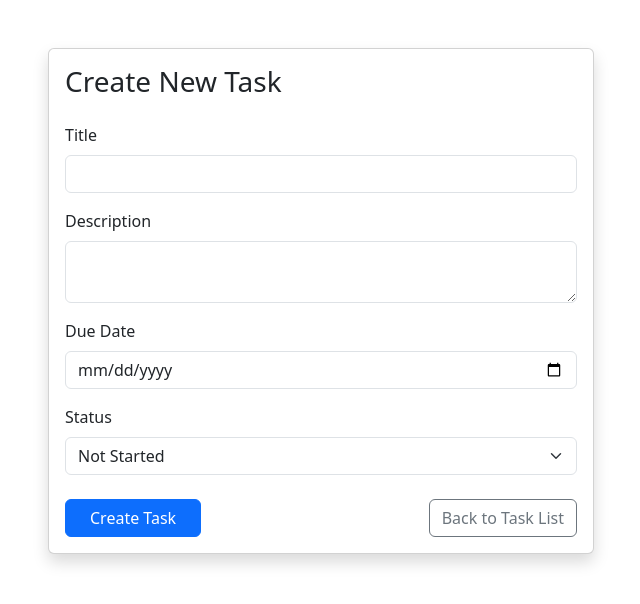
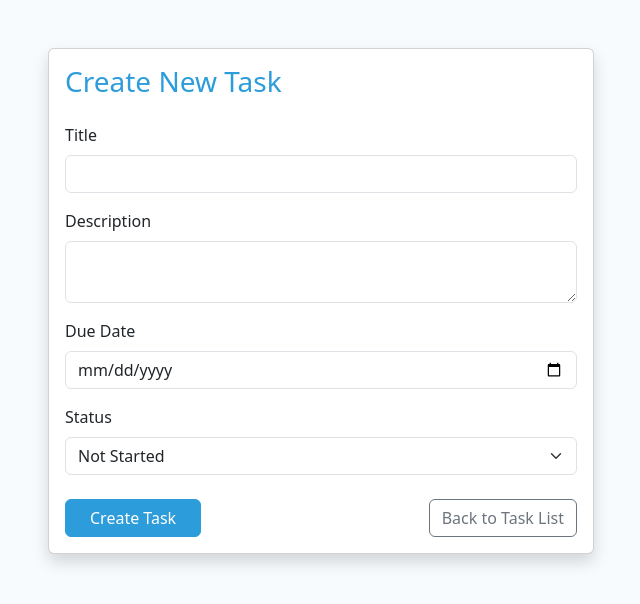
Before and after one commit to fadetula/tasktracker-frontend, an Angular app: page /create in a window 1280 px wide. Shown: the top 604 px of the page, without its empty margins (319-959 px from the left). Built offline with nearby package versions, Linux system fonts and the light colour scheme.

Commit message:
Added brand colors to the app

```diff
--- a/src/app/edit-task/edit-task.component.html
+++ b/src/app/edit-task/edit-task.component.html
@@ -27,7 +27,7 @@
               </select>
             </div>
             <div class="d-flex justify-content-between">
-              <button type="submit" class="btn btn-success px-4">Save</button>
+              <button type="submit" class="btn btn-primary px-4">Save</button>
               <a routerLink="/" class="btn btn-secondary">Cancel</a>
             </div>
           </form>
--- a/src/app/tasks/tasks.component.html
+++ b/src/app/tasks/tasks.component.html
@@ -1,9 +1,9 @@
 <div class="container mt-5">
   <div class="d-flex justify-content-between align-items-center mb-4">
-    <h1 class="mb-0">Task Tracker</h1>
+    <h1 class="brand-header mb-0">Task Tracker</h1>
     <a class="btn btn-primary" routerLink="/create">+ New Task</a>
   </div>
-  <h3 class="mb-3">Task List</h3>
+  <h3 class="brand-header mb-3">Task List</h3>
   <div class="table-responsive">
     <table class="table table-bordered table-hover align-middle">
       <thead class="table-light">
--- a/src/styles.css
+++ b/src/styles.css
@@ -1,2 +1,46 @@
-/* You can add global styles to this file, and also import other style files */
 @import 'bootstrap/dist/css/bootstrap.min.css';
+
+:root {
+  --brand-primary: #2D9CDB;
+  --brand-border: rgba(45, 156, 219, 0.18);
+}
+
+body {
+  background-color: #f7fbfd;
+}
+
+.btn-primary,
+a.btn-primary {
+  background-color: var(--brand-primary) !important;
+  border-color: var(--brand-primary) !important;
+}
+.btn-primary:hover,
+a.btn-primary:hover {
+  background-color: #1b6ea8 !important;
+  border-color: #1b6ea8 !important;
+}
+
+.card-title {
+  color: var(--brand-primary);
+}
+.card {
+  box-shadow: 0 4px 16px rgba(45, 156, 219, 0.06);
+}
+
+/* Subtle brand border for table */
+.table,
+.table-bordered > :not(caption) > * > * {
+  border-color: var(--brand-border) !important;
+}
+
+/* Extra specificity for table borders */
+.table-bordered > tbody > tr > td,
+.table-bordered > thead > tr > th {
+  border-color: var(--brand-border) !important;
+}
+
+.brand-header {
+  color: var(--brand-primary) !important;
+  letter-spacing: 1px;
+  font-weight: 700;
+}
```
